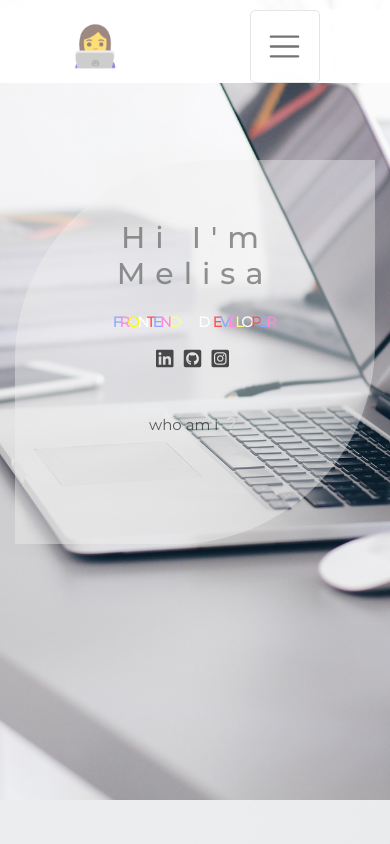
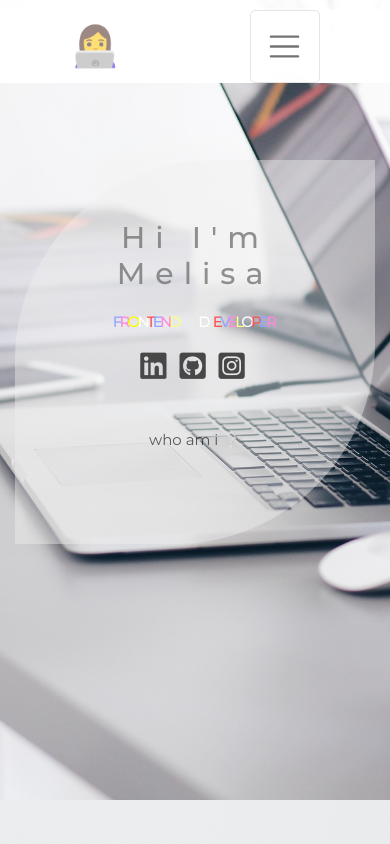
Before and after one commit to melisaclskn/tubisad-frontend-project.github.io, a website: page index.html in a window 390 px wide. Shown: the top 844 px of the page. Drawn offline with nearby package versions, Linux system fonts and the light colour scheme; files that its build step writes are made by us from their sources.

Commit message:
sizing header icon

```diff
--- a/style.css
+++ b/style.css
@@ -230,6 +230,14 @@ header {
 }
 .btn-header-icon:hover{
     color:#606060;
+}
+@media screen and (max-width: 700px) {
+    .btn-header-icon{
+        color:#474747;
+        border-radius: 10px;
+        font-size: 30px;
+    }
+
 }
 /******************************************************************************/
 /*main */
```
